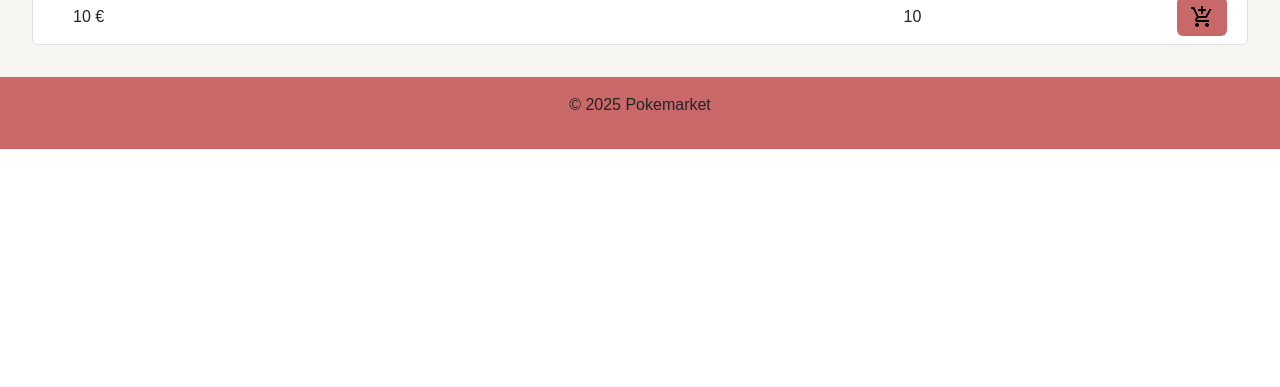
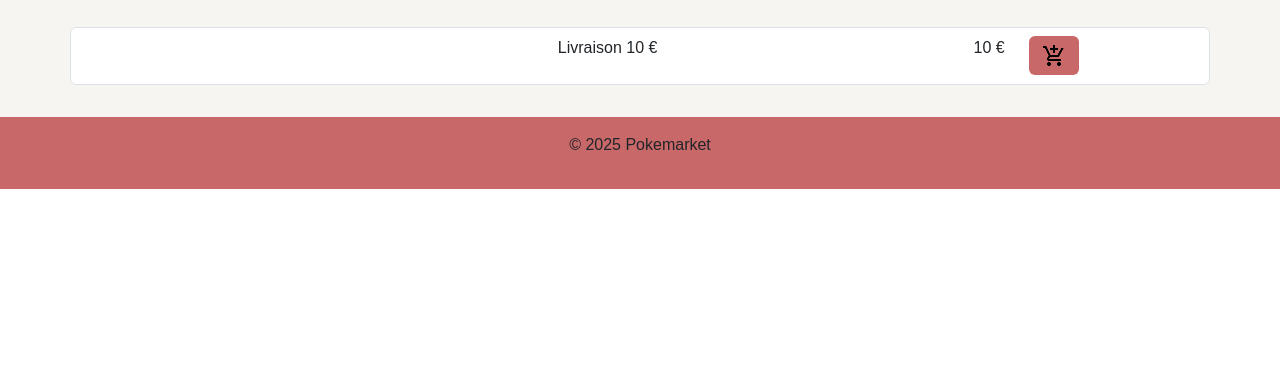
Before and after one commit to Pierrick74/laravel-test, a Laravel app: template resources/views/product-details.blade.php in a window 1280 px wide. Shown: the part 413-800 px from the top of the page. Run offline with Laravel 12, Linux system fonts and the light colour scheme; the template is opened without the code that fills it: most values are stand-ins (such as "Sample title", 1, 10 or a date in 2020); data that the repository does not hold is empty.

Commit message:
fixe(detail): fixe display detail

```diff
--- a/app/Models/Card.php
+++ b/app/Models/Card.php
@@ -20,4 +20,9 @@ class Card extends Model
     {
         return $this->hasMany(Products::class , 'card_id');
     }
+
+    public function nbProducts()
+    {
+        return $this->hasMany(Products::class , 'card_id')->count();
+    }
 }
--- a/resources/views/product-details.blade.php
+++ b/resources/views/product-details.blade.php
@@ -1,13 +1,14 @@
 @extends('layouts.default')
 @section('content')
-    <div class="d-flex flex-wrap gap-5 align-items-center justify-content-center">
-        <div class="card text-center" style="width: 18rem;">
+    <div class="container">
+    <div class="row gap-2 align-items-stretch justify-content-center">
+        <div class="card text-center col-4" style="width: 18rem;">
             <div class="d-block text-center h-75 d-inline-block">
                 <img src="../assets/photos/{{$card -> photo}}" class="card-img-top mw-75" alt="...">
             </div>
         </div>
 
-        <div class="card" style="width: 18rem;">
+        <div class="card col-4" style="width: 18rem;">
             <div class="card-body">
                 <h1 class="card-title font-weight-bold text-center">{{$card -> name}}</h1>
             </div>
@@ -19,36 +20,36 @@
                 <span class="d-flex"><p class="card-title w-50 font-weight-bold">PV</p><p class="m-0 px-2 w-50 text-right font-weight-bold">{{$card -> PV}}</p></span>
             </div>
         </div>
-        <div class="d-flex align-items-center" >
-            <div class="card d-flex flex-column">
-                <div class="d-flex justify-content-center pt-4 px-3">
-                    <div class="d-flex flex-column w-75">
+        <div class="card col-4  " style="width: 18rem;">
+                <div class="card-body text-center ">
                         @if(isset($products[0]))
                         <h3>{{$products[0]->seller -> name}}</h3>
-                        <p>{{$products[0]-> delivery_price}}</p>
+                        @if($products[0] -> delivery_price == "0")
+                            <p class="">Livraison gratuite</p>
+                        @else
+                            <p class="">Livraison {{$product -> delivery_price}} €</p>
                         @endif
-                    </div>
-                    <p class="w-20 p-2 display-6 text-center align-self-center">{{$products[0] -> price}}</p>
+                        <p class="p-2 display-5">{{$products[0] -> price}}€</p>
+                        @endif
+                            <a href="#" class="btn btn-block mx-4 my-2">Acheter</a>
                 </div>
-                <a href="#" class="btn btn-block mx-4 my-2">Acheter</a>
-            </div>
+
         </div>
+    </div>
     </div>
     <ul class="list-group mt-5">
         @foreach($products as $product)
-        <li class="list-group-item">
-            <div class="row ">
-                <div class="col d-flex flex-wrap align-self-center">
-                <p class="my-0">{{$product->seller -> name}}</p>
-                    @if($product -> delivery_price == "Livraison gratuite")
-                            <p class="col mx-4 my-0">{{$product -> delivery_price}}</p>
-                        @else
-                            <p class="col mx-4 my-0">{{$product -> delivery_price}} €</p>
+        <li class="list-group-item container">
+            <div class="row">
+                <p class="col-5">{{$product->seller -> name}}</p>
+                @if($product -> delivery_price == "0")
+                    <p class="col-3">Livraison gratuite</p>
+                    @else
+                    <p class="col-3">Livraison {{$product -> delivery_price}} €</p>
                     @endif
-                </div>
-                <div class="col-4 col-lg-6 d-flex flex-wrap justify-content-end">
-                <p class="text-center m-0 w-10 flex-grow-1 align-self-center">{{$product -> price}}</p>
-                    <btn href="#" class="btn btn-block mx-1 my-1S w-10"><img src="../assets/add_shop.png" alt=""></btn>
+                <p class="text-end col-2 ">{{$product -> price}} €</p>
+                <div class="col-2 align-items-end">
+                    <btn href="#" class="btn btn-block w-10 align-items-center"><img src="../assets/add_shop.png" alt=""></btn>
                 </div>
             </div>
         </li>
--- a/routes/web.php
+++ b/routes/web.php
@@ -3,8 +3,7 @@
 use Illuminate\Support\Facades\Route;
 
 Route::get('/', [\App\Http\Controllers\HomeController::class, 'index']);
-Route::get('/name', [\App\Http\Controllers\HomeController::class, 'index_name']);
-Route::get('/extension', [\App\Http\Controllers\HomeController::class, 'index_extension']);
+Route::get('/sort/{sortBy}', [\App\Http\Controllers\HomeController::class, 'index_sort'])-> name('sort');
 
 Route::get('/product', [\App\Http\Controllers\ProductController::class, 'index']);
 
```
Also changed, not shown: app/Http/Controllers/HomeController.php (+2 -9 lines), resources/views/homepage.blade.php (+6 -6 lines), public/assets/photos/bulbizzare.webp (added), public/assets/photos/dracaufeu.webp, public/assets/photos/picachu.webp (deleted), public/assets/photos/pikachu.webp (added).
